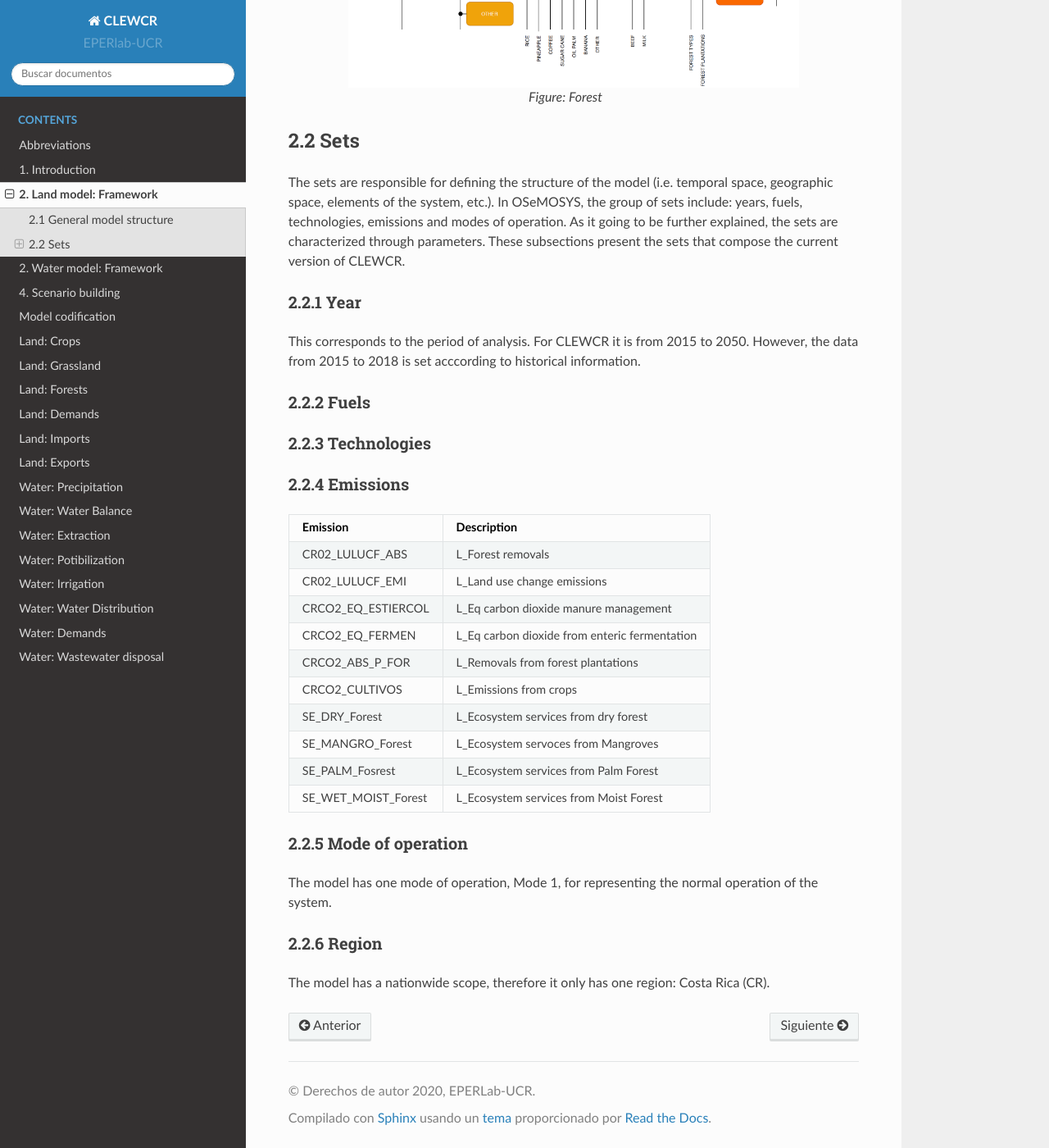
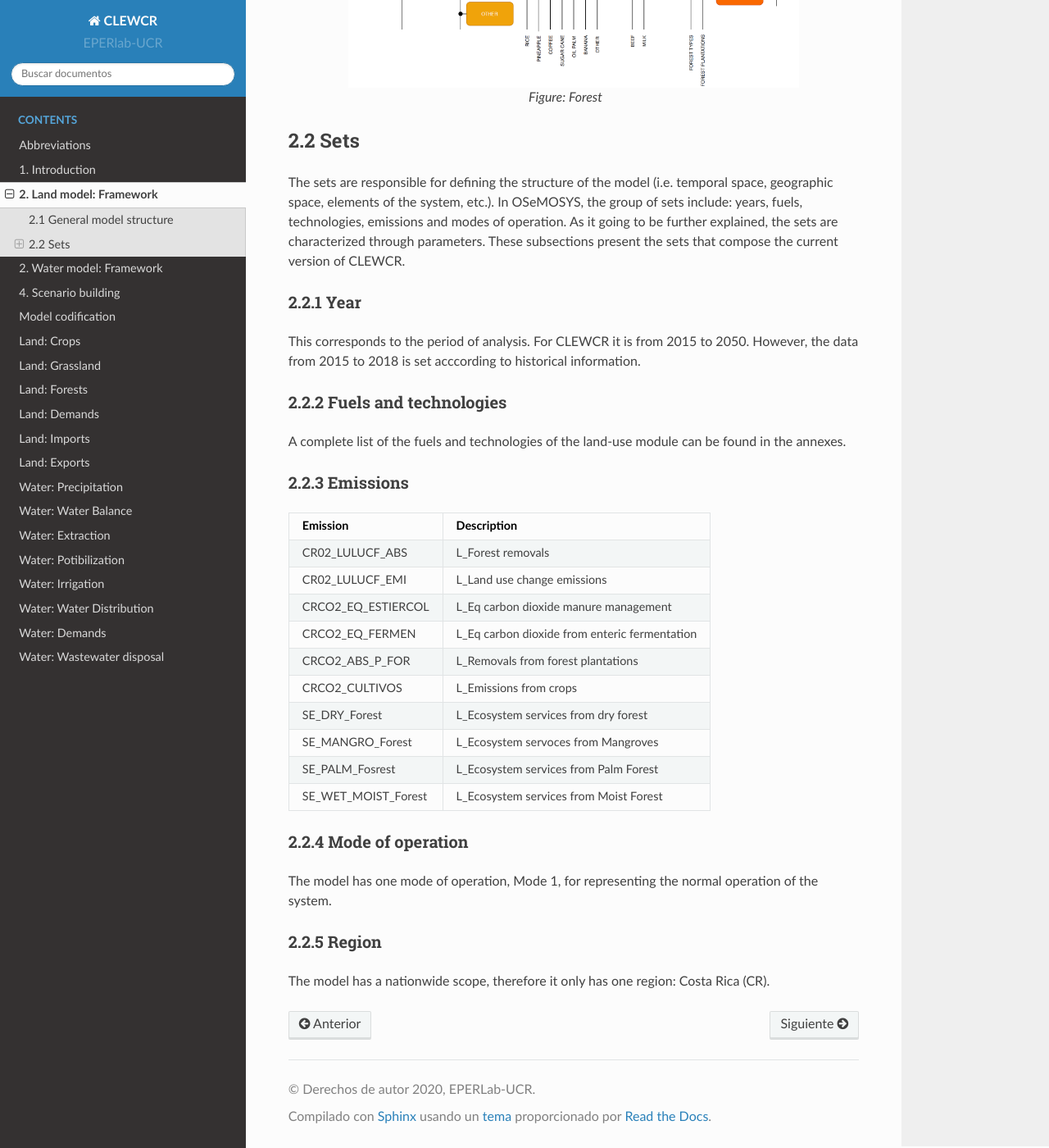
Before and after one commit to EPERLab/CLEW, a Sphinx documentation site: the page built from docs/02LandModelFramework.rst, in a window 1280 px wide and 1400 px high, scrolled down 1466 px. Shown: the whole window at 82% size. Built offline with Sphinx 7.4.7 and the Read the Docs theme 2.0.0, drawn with Linux system fonts in a browser that asks for light colours; formulas are drawn with MathJax 3.

Commit message:
Update 02LandModelFramework.rst

```diff
--- a/docs/02LandModelFramework.rst
+++ b/docs/02LandModelFramework.rst
@@ -59,13 +59,12 @@ The sets are responsible for defining the structure of the model (i.e. temporal
 
 This corresponds to the period of analysis. For CLEWCR it is from 2015 to 2050. However, the data from 2015 to 2018 is set acccording to historical information.
 
-2.2.2 Fuels
+2.2.2 Fuels and technologies
 ---------
 
-2.2.3 Technologies
----------
+A complete list of the fuels and technologies of the land-use module can be found in the annexes.
 
-2.2.4 Emissions
+2.2.3 Emissions
 ---------
 +---------------------+--------------------------------------------------+
 | Emission            | Description                                      |
@@ -91,12 +90,12 @@ This corresponds to the period of analysis. For CLEWCR it is from 2015 to 2050.
 |SE_WET_MOIST_Forest  | L_Ecosystem services from Moist Forest           |
 +---------------------+--------------------------------------------------+
 
-2.2.5 Mode of operation
+2.2.4 Mode of operation
 ---------
 
 The model has one mode of operation, Mode 1, for representing the normal operation of the system.
 
-2.2.6 Region
+2.2.5 Region
 ---------
 
 The model has a nationwide scope, therefore it only has one region: Costa Rica (CR).
```
